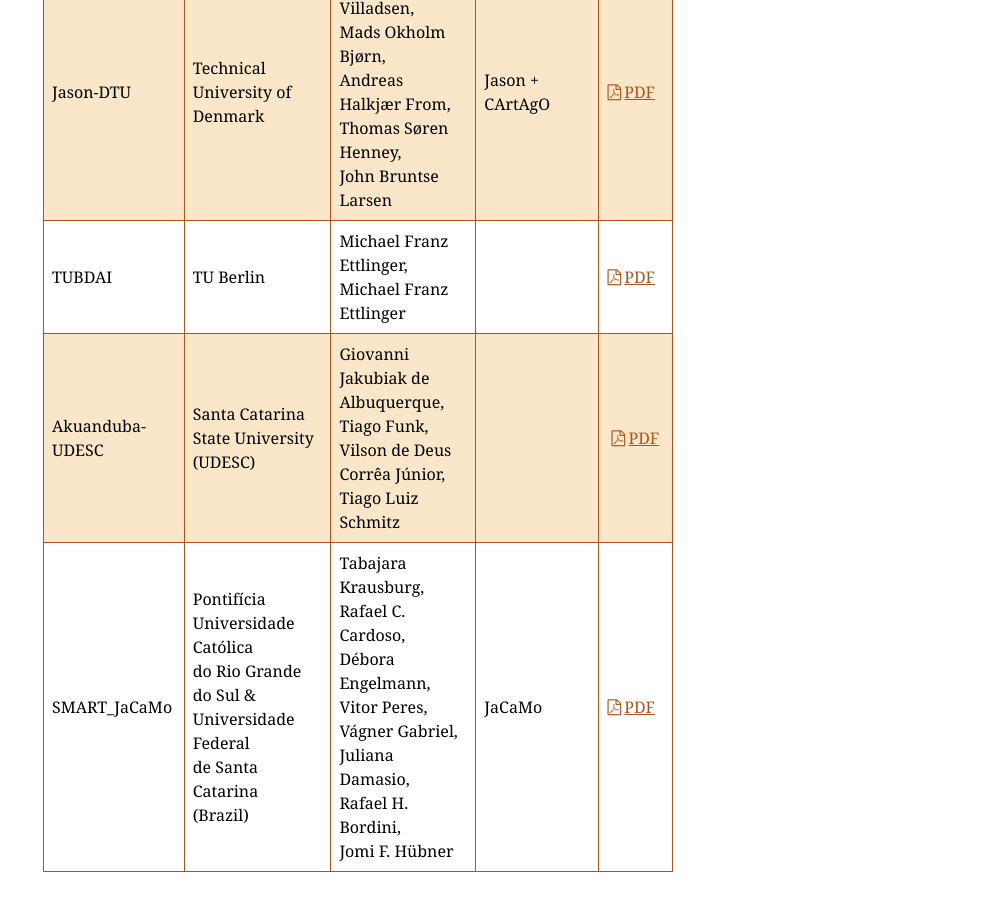
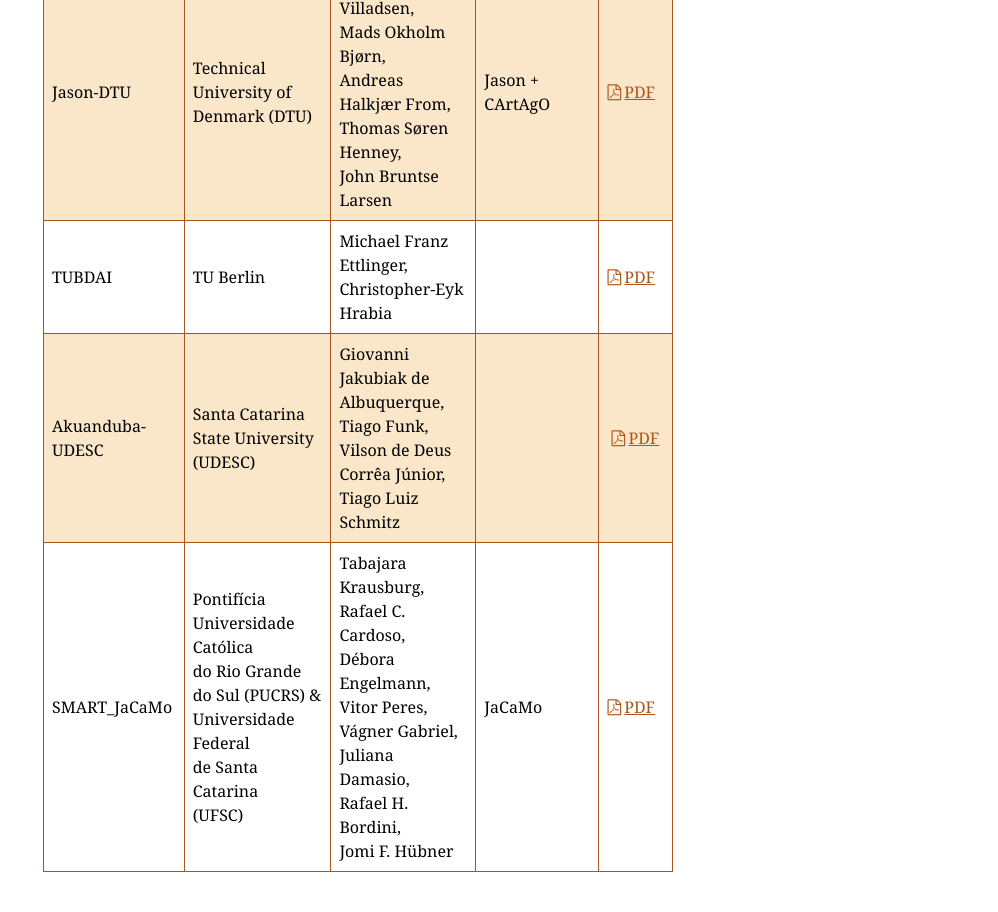
Before and after one commit to agentcontest/agentcontest.github.io, a Jekyll site: the page built from 2018/index.md, in a window 1280 px wide and 1400 px high, scrolled down 1495 px. Shown: the part 203-1115 px from the top of the window, without its empty margins (282-1280 px from the left). Built offline with Jekyll 4.4.1, drawn with Linux system fonts in a browser that asks for light colours.

Commit message:
fix registration info

```diff
--- a/2018/index.md
+++ b/2018/index.md
@@ -30,10 +30,10 @@
 | Team | Affiliation | Members | Language/<br>Platform | Details |
 | -- |
 | Dumping to Gather | TU Berlin | Christopher-Eyk Hrabia, <br> Josephine Alice Krause, <br> Marc Schmidt, <br> Andrea Marie Weintraud | ROS Hybrid Behavior Planner | [PDF](registration/dtg.pdf) |
-| Jason-DTU | Technical University of Denmark | Jørgen Villadsen, <br> Mads Okholm Bjørn, <br> Andreas Halkjær From, <br> Thomas Søren Henney, <br> John Bruntse Larsen | Jason + CArtAgO | [PDF](registration/jason-dtu.pdf) |
-| TUBDAI | TU Berlin | Michael Franz Ettlinger, <br> Michael Franz Ettlinger | | [PDF](registration/tubdai.pdf) |
+| Jason-DTU | Technical University of Denmark (DTU) | Jørgen Villadsen, <br> Mads Okholm Bjørn, <br> Andreas Halkjær From, <br> Thomas Søren Henney, <br> John Bruntse Larsen | Jason + CArtAgO | [PDF](registration/jason-dtu.pdf) |
+| TUBDAI | TU Berlin | Michael Franz Ettlinger, <br> Christopher-Eyk Hrabia | | [PDF](registration/tubdai.pdf) |
 | Akuanduba-UDESC | Santa Catarina State University (UDESC) | Giovanni Jakubiak de Albuquerque, <br> Tiago Funk, <br> Vilson de Deus Corrêa Júnior, <br> Tiago Luiz Schmitz | | [PDF](registration/akuanduba.pdf)
-| SMART_JaCaMo | Pontifícia<br> Universidade<br> Católica<br> do Rio Grande<br> do Sul & Universidade <br> Federal <br> de Santa <br> Catarina <br> (Brazil) | Tabajara Krausburg, <br> Rafael C. Cardoso, <br> Débora Engelmann, <br> Vitor Peres, <br> Vágner Gabriel, <br> Juliana Damasio, <br> Rafael H. Bordini, <br> Jomi F. Hübner | JaCaMo | [PDF](registration/smart-jacamo.pdf) |
+| SMART_JaCaMo | Pontifícia<br> Universidade<br> Católica<br> do Rio Grande<br> do Sul (PUCRS) & Universidade <br> Federal <br> de Santa <br> Catarina <br> (UFSC) | Tabajara Krausburg, <br> Rafael C. Cardoso, <br> Débora Engelmann, <br> Vitor Peres, <br> Vágner Gabriel, <br> Juliana Damasio, <br> Rafael H. Bordini, <br> Jomi F. Hübner | JaCaMo | [PDF](registration/smart-jacamo.pdf) |
 
 Downloads
 ---------
```
